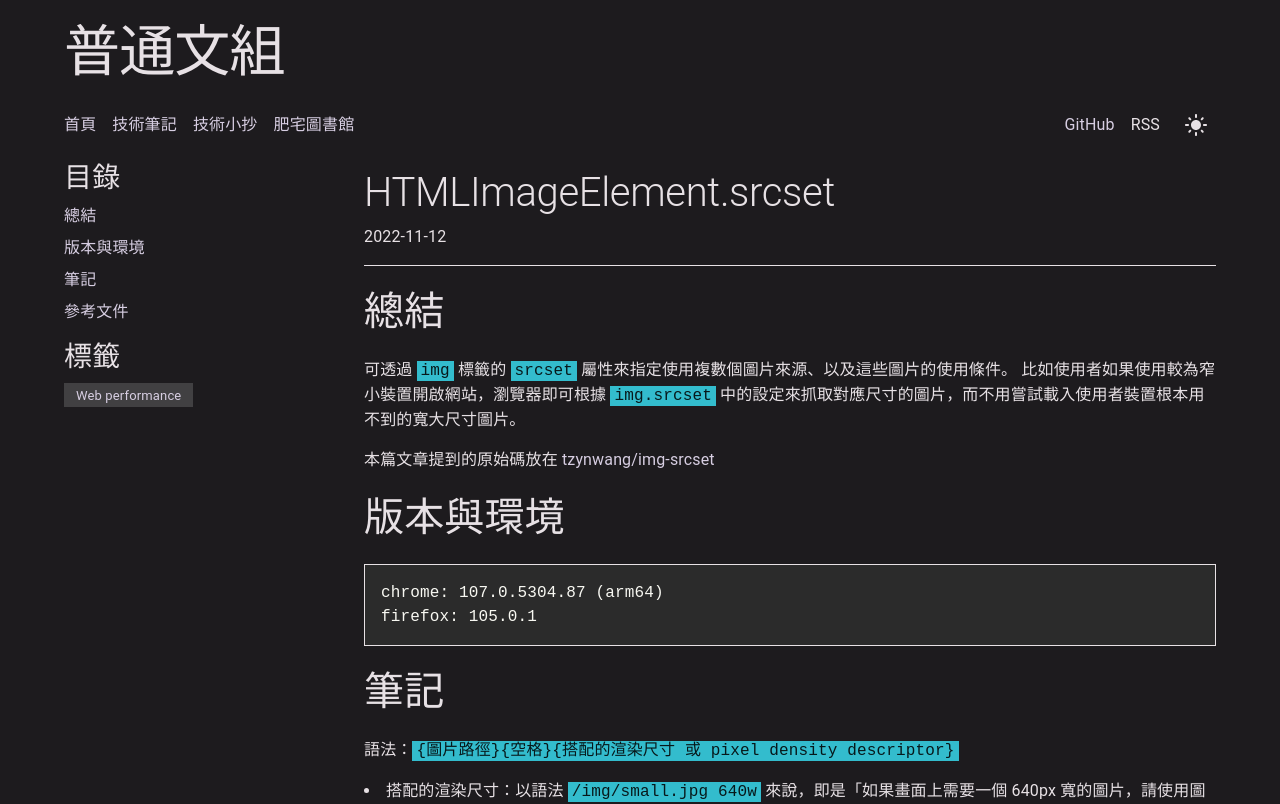
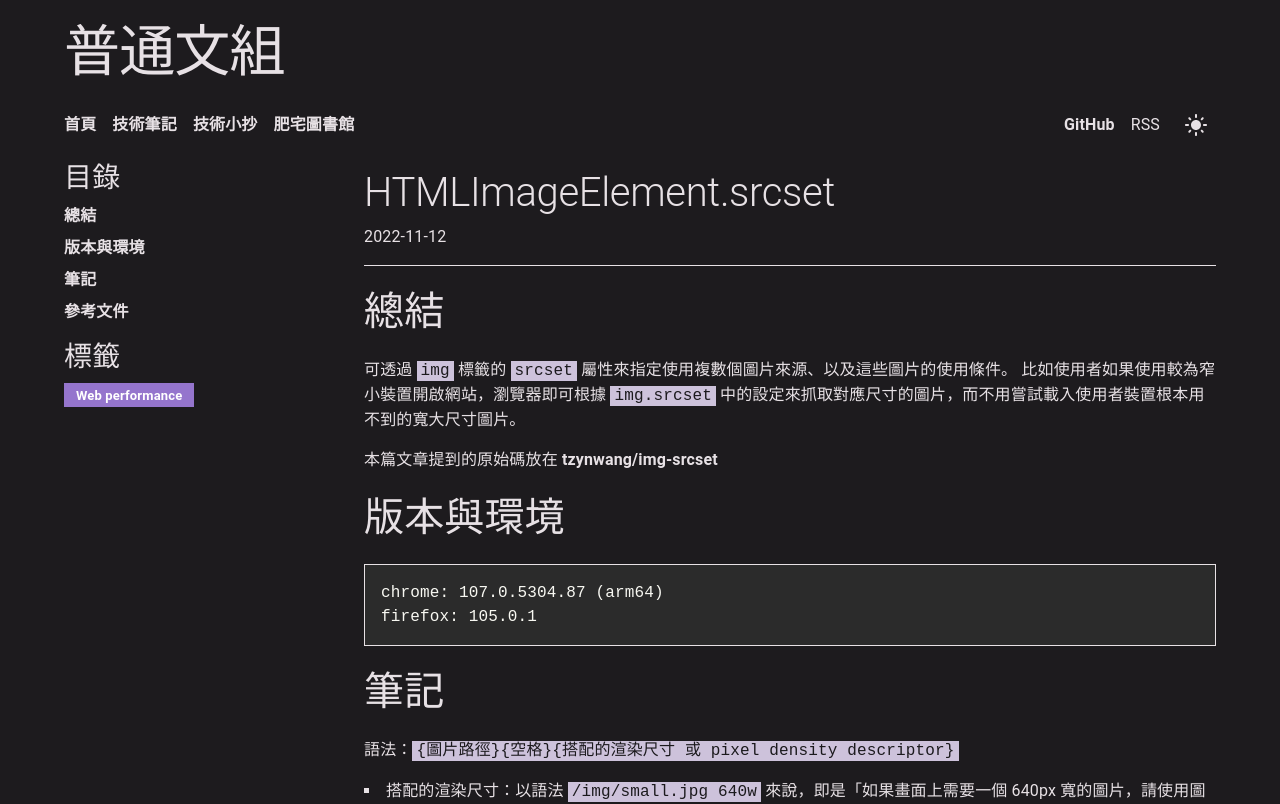
Before and after one commit to tzynwang/next-blog-v2, a Next.js app: page /2022/HTMLImageElement-srcset in a window 1280 px wide. Shown: the top 804 px of the page. Built offline with nearby package versions, Linux system fonts and the light colour scheme.

Commit message:
[feat] update tech post page looking

```diff
--- /dev/null
+++ b/component/Common/PostTagChip/index.module.css
@@ -0,0 +1,3 @@
+.chip_link a {
+  color: var(--mui-palette-primary-contrastText);
+}
--- a/component/Common/PostTagChip/index.tsx
+++ b/component/Common/PostTagChip/index.tsx
@@ -1,7 +1,9 @@
 import React, { memo } from 'react';
 import Link from 'next/link';
+import cn from 'classnames';
 import Chip from '@mui/material/Chip';
 import useUrlPath from '@Hook/useUrlPath';
+import scopedStyles from './index.module.css';
 import type { PostTagChipProps } from './types';
 
 function PostTagChip(props: PostTagChipProps): React.ReactElement {
@@ -13,6 +15,7 @@ function PostTagChip(props: PostTagChipProps): React.ReactElement {
   return (
     <Chip
       label={<Link href={`${paths.techBlogTag}/${tag}`}>{tag}</Link>}
+      className={cn(scopedStyles.chip_link)}
       {...muiChipRestProps}
     />
   );
--- a/component/Common/TechBlogSinglePost/BackToTop/index.module.css
+++ b/component/Common/TechBlogSinglePost/BackToTop/index.module.css
@@ -1,10 +1,23 @@
+.fab_base_style {
+  width: 48px;
+  height: 48px;
+  background-color: var(--mui-palette-primary-main);
+  color: var(--mui-palette-primary-contrastText);
+  border-radius: 0px;
+  clip-path: polygon(50% 0%, 100% 50%, 50% 100%, 0% 50%);
+}
+
 .fab_position {
   position: fixed;
-  right: 16px;
-  bottom: 16px;
+  right: 24px;
+  bottom: 24px;
 }
 
 .fab_position_up_sm {
-  right: 24px;
-  bottom: 24px;
+  right: 32px;
+  bottom: 32px;
 }
+
+.fab_svg_fill {
+  fill: var(--mui-palette-primary-contrastText);
+}
--- a/component/Common/TechBlogSinglePost/BackToTop/index.tsx
+++ b/component/Common/TechBlogSinglePost/BackToTop/index.tsx
@@ -1,6 +1,6 @@
 import React, { memo } from 'react';
 import cn from 'classnames';
-import Fab from '@mui/material/Fab';
+import ButtonBase from '@mui/material/ButtonBase';
 import Zoom from '@mui/material/Zoom';
 import ExpandLessIcon from '@Asset/expand_less_black_24dp.svg';
 import useShouldShowFab from '@Hook/useShouldShowFab';
@@ -20,18 +20,17 @@ function BackToTop(): React.ReactElement {
   /* Main */
   return (
     <Zoom in={shouldShowFab}>
-      <Fab
+      <ButtonBase
         aria-label="back-to-page-top"
         className={cn(
+          scopedStyles.fab_base_style,
           scopedStyles.fab_position,
           breakpointsUpSm && scopedStyles.fab_position_up_sm
         )}
-        color="primary"
-        size="medium"
         onClick={backToTop}
       >
-        <ExpandLessIcon />
-      </Fab>
+        <ExpandLessIcon className={cn(scopedStyles.fab_svg_fill)} />
+      </ButtonBase>
     </Zoom>
   );
 }
--- a/hook/useGetPostTagChip.tsx
+++ b/hook/useGetPostTagChip.tsx
@@ -6,7 +6,7 @@ export default function useGetPostTagChip(tags: string[]) {
   const Chips = useMemo(
     () =>
       tags.map((tag, index) => (
-        <PostTagChip key={index} label={tag} color="default" />
+        <PostTagChip key={index} label={tag} color="primary" />
       )),
     [tags.toString()]
   );
--- a/style/css/globals.css
+++ b/style/css/globals.css
@@ -27,7 +27,8 @@ a:link,
 a:visited,
 a:hover,
 a:active {
-  color: var(--mui-palette-secondary-light);
+  font-weight: 700;
+  color: var(--mui-palette-text-primary);
   text-decoration: underline;
   text-decoration-color: transparent;
   transition: text-decoration-color 0.2s ease;
@@ -85,7 +86,7 @@ a:hover {
 
 .techBlogSinglePostPage_content_wrapper ul {
   list-style-position: inside;
-  list-style-type: disc;
+  list-style-type: square;
 }
 
 .techBlogSinglePostPage_content_wrapper ol {
@@ -105,8 +106,8 @@ a:hover {
 .techBlogSinglePostPage_content_wrapper :not(pre) > code {
   display: inline;
   padding: 1px 4px;
-  background-color: var(--mui-palette-info-light);
-  color: var(--mui-palette-info-contrastText);
+  background-color: var(--mui-palette-secondary-main);
+  color: var(--mui-palette-secondary-contrastText);
 }
 
 .techBlogSinglePostPage_content_wrapper p {
```
